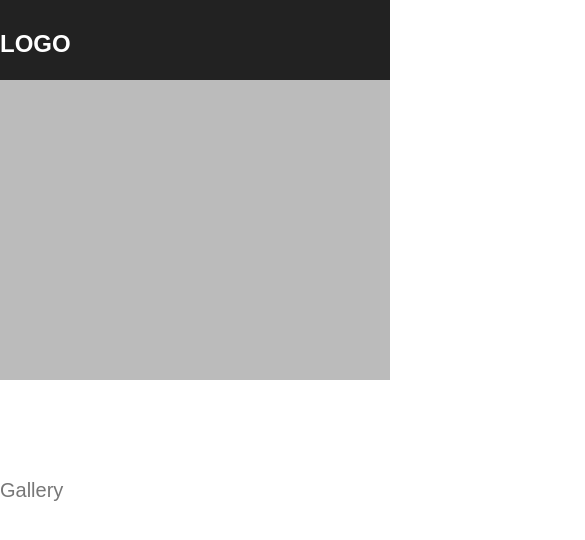
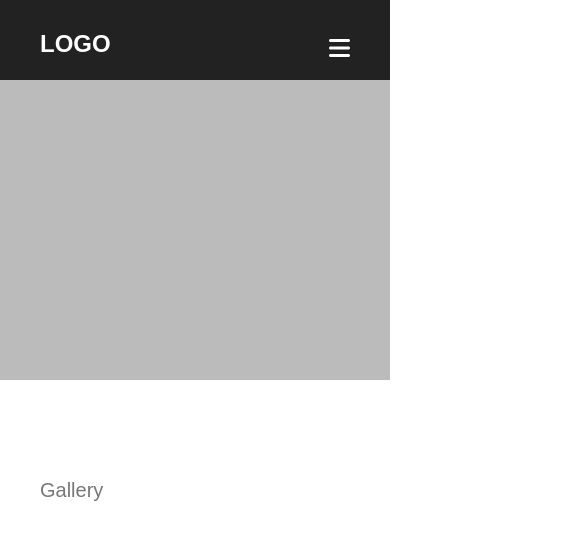
Before and after one commit to letsgo0324/react_pf, a React (Create React App) app: page /gallery in a window 390 px wide. Shown: the top 540 px of the page, 585 px wide, since content can reach past the window. Built offline with nearby package versions, Linux system fonts and the light colour scheme.

Commit message:
리액스 서브 레이아웃 반응형

```diff
--- a/src/components/common/Header.js
+++ b/src/components/common/Header.js
@@ -1,5 +1,7 @@
 import React from 'react';
 import { NavLink } from 'react-router-dom';
+import { FontAwesomeIcon } from '@fortawesome/react-fontawesome';
+import { faBars } from '@fortawesome/free-solid-svg-icons';
 
 function Header(props) {
 	const active = { color: 'aqua' };
@@ -25,6 +27,8 @@
 						</NavLink>
 					</li>
 				</ul>
+
+				<FontAwesomeIcon icon={faBars} />
 			</div>
 		</header>
 	);
--- a/src/components/main/Content.js
+++ b/src/components/main/Content.js
@@ -2,9 +2,9 @@
 
 function Content() {
 	return (
-		<section>
+		<main>
 			<h1>content</h1>
-		</section>
+		</main>
 	);
 }
 
--- a/src/components/main/Visual.js
+++ b/src/components/main/Visual.js
@@ -1,11 +1,7 @@
 import React from 'react';
 
 function Visual() {
-	return (
-		<figure>
-			<h1>Visual</h1>
-		</figure>
-	);
+	return <figure id='visual'></figure>;
 }
 
 export default Visual;
--- a/src/scss/common/_footer.scss
+++ b/src/scss/common/_footer.scss
@@ -17,3 +17,12 @@
 		}
 	}
 }
+
+@media screen and (max-width: $tablet) {
+	footer {
+		.inner {
+			width: 100%;
+			padding: 0 40px;
+		}
+	}
+}
--- a/src/scss/common/_header.scss
+++ b/src/scss/common/_header.scss
@@ -33,6 +33,13 @@
 				}
 			}
 		}
+		.fa-bars {
+			font-size: 24px;
+			position: absolute;
+			bottom: 20px;
+			right: 40px;
+			display: none;
+		}
 	}
 
 	&.sub {
@@ -45,19 +52,51 @@
 			#gnb li a {
 				color: #fff;
 			}
+			.fa-bars {
+				color: #fff;
+			}
 		}
 	}
 	&.main {
-		background: #fff;
-		border-bottom: 1px solid #ccc;
+		background: transparent;
+		border-bottom: 1px solid #fff;
+		position: absolute;
+		top: 0;
+		left: 0;
+		z-index: 2;
 
 		.inner {
 			h1 a {
-				color: #555;
+				color: #fff;
 			}
 			#gnb li a {
-				color: #555;
+				color: #fff;
+			}
+			.fa-bars {
+				color: #fff;
 			}
 		}
 	}
 }
+
+//tablet
+@media screen and (max-width: $tablet) {
+	header {
+		width: 100%;
+
+		.inner {
+			width: 100%;
+
+			h1 {
+				bottom: 20px;
+				left: 40px;
+			}
+			#gnb {
+				display: none;
+			}
+			.fa-bars {
+				display: block;
+			}
+		}
+	}
+}
--- a/src/scss/common/_layout.scss
+++ b/src/scss/common/_layout.scss
@@ -17,3 +17,12 @@
 		}
 	}
 }
+
+@media screen and (max-width: $tablet) {
+	.content {
+		.inner {
+			width: 100%;
+			padding: 0 40px;
+		}
+	}
+}
--- a/src/scss/main/_content.scss
+++ b/src/scss/main/_content.scss
@@ -0,0 +1,11 @@
+main {
+	width: 1180px;
+	min-height: 500px;
+	margin: 150px auto;
+}
+@media screen and (max-width: $tablet) {
+	main {
+		width: 100%;
+		padding: 0 40px;
+	}
+}
--- a/src/scss/main/_visual.scss
+++ b/src/scss/main/_visual.scss
@@ -0,0 +1,7 @@
+#visual {
+	width: 100%;
+	height: 100vh;
+	background: #555;
+	position: relative;
+	z-index: 1;
+}
--- a/src/scss/style.scss
+++ b/src/scss/style.scss
@@ -1,3 +1,6 @@
+$tablet: 1179px;
+$mobile: 539px;
+
 //common
 @import 'common/reset';
 @import 'common/header';
```
